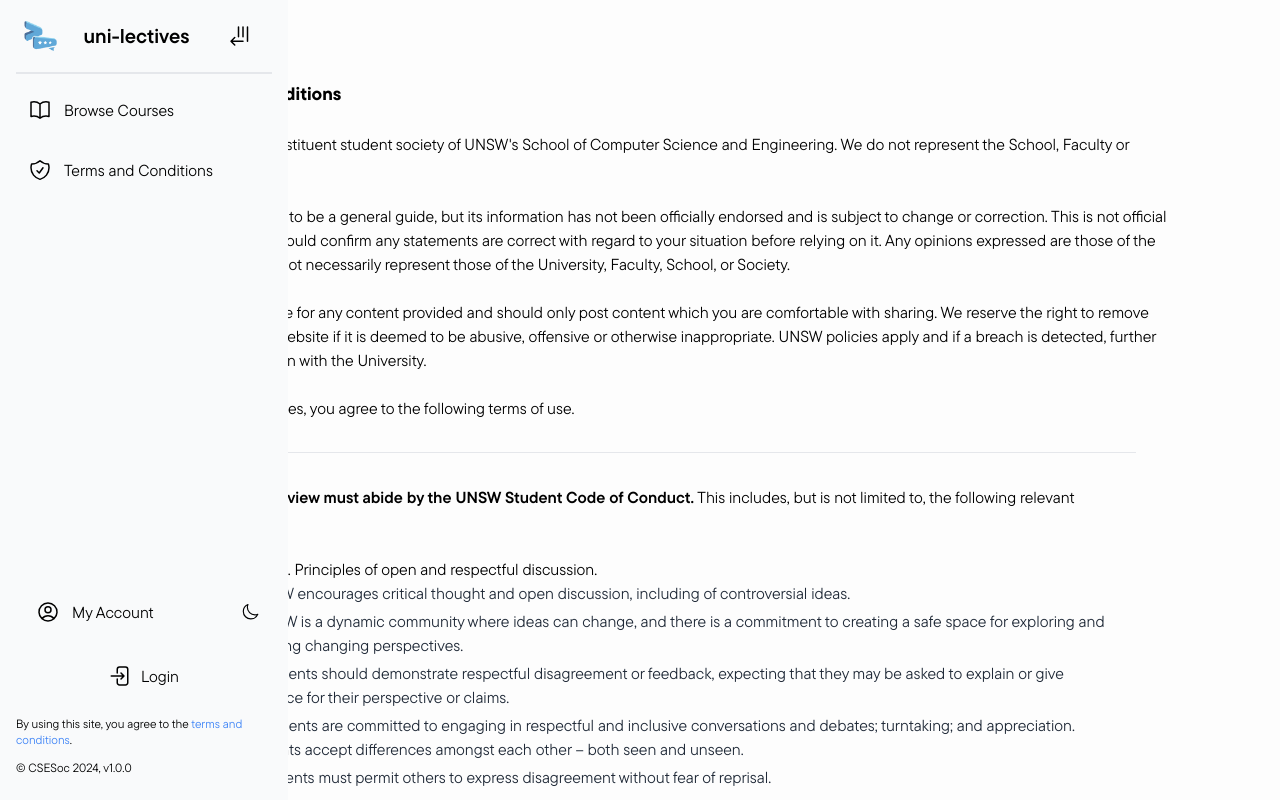
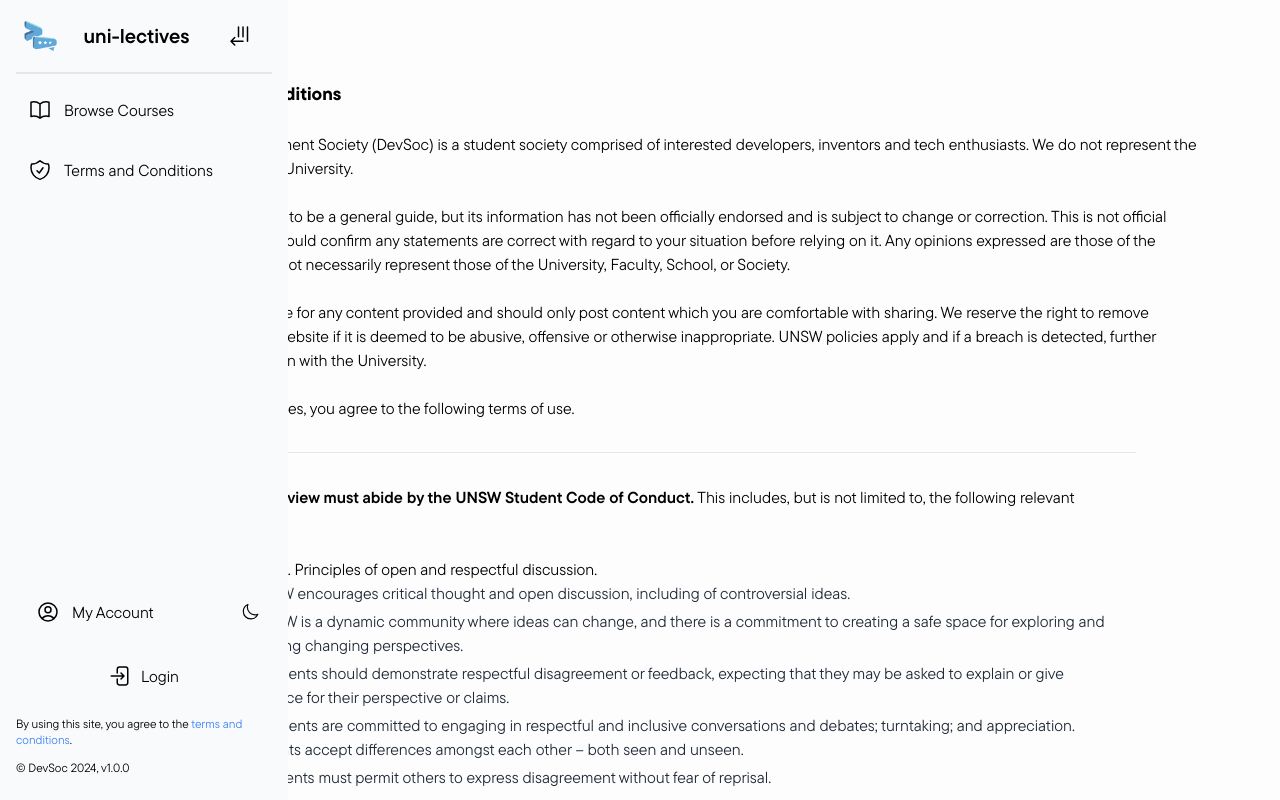
Before and after one commit to devsoc-unsw/unilectives, a Next.js app in the folder frontend/: page /terms-and-conditions in a window 1280 px wide. Both pictures are taken after a click on the icon 40 px from the left and 552 px from the top of the page. Shown: the top 800 px of the page. Built offline with nearby package versions, Linux system fonts and the light colour scheme; no server answers.

Commit message:
feat: update devsoc branding references

```diff
--- a/frontend/src/app/page.tsx
+++ b/frontend/src/app/page.tsx
@@ -9,7 +9,7 @@
 export async function generateMetadata(): Promise<Metadata> {
   return {
     title: `Home | Unilectives - UNSW Course Reviews`,
-    description: `A course review website for UNSW made by CSESoc`,
+    description: `A course review website for UNSW made by DevSoc`,
   };
 }
 
@@ -66,7 +66,7 @@
         <div className="flex flex-row w-5/6 space-y-0 justify-between items-left md:space-y-4 md:flex-col md:items-center">
           <div className="flex flex-col w-full gap-3">
             <p className="drop-shadow-md text-base sm:text-xs">
-              CSESoc presents
+              DevSoc presents
             </p>
             <h1 className="justify-center font-bold text-unilectives-blue text-7xl sm:text-4xl">
               unilectives
--- a/frontend/src/app/terms-and-conditions/page.tsx
+++ b/frontend/src/app/terms-and-conditions/page.tsx
@@ -11,8 +11,8 @@
       <h1 className="text-lg font-bold">Terms and Conditions</h1>
       <br />
       <p>
-        CSESoc is the constituent student society of UNSW&apos;s School of Computer
-        Science and Engineering. We do not represent the School, Faculty or
+        Software Development Society (DevSoc) is a student society comprised of interested
+        developers, inventors and tech enthusiasts. We do not represent the School, Faculty or
         University.
       </p>
       <br />
--- a/frontend/src/components/Navbar/Navbar.tsx
+++ b/frontend/src/components/Navbar/Navbar.tsx
@@ -279,7 +279,7 @@
               .
             </span>
             <span className={collapsed ? "hidden" : "text-xs"}>
-              © CSESoc {new Date().getFullYear()}, v1.0.0
+              © DevSoc {new Date().getFullYear()}, v1.0.0
             </span>
           </div>
         </div>
```
Also changed, not shown: 1 other file (tests, documents, lock files or other folders).
